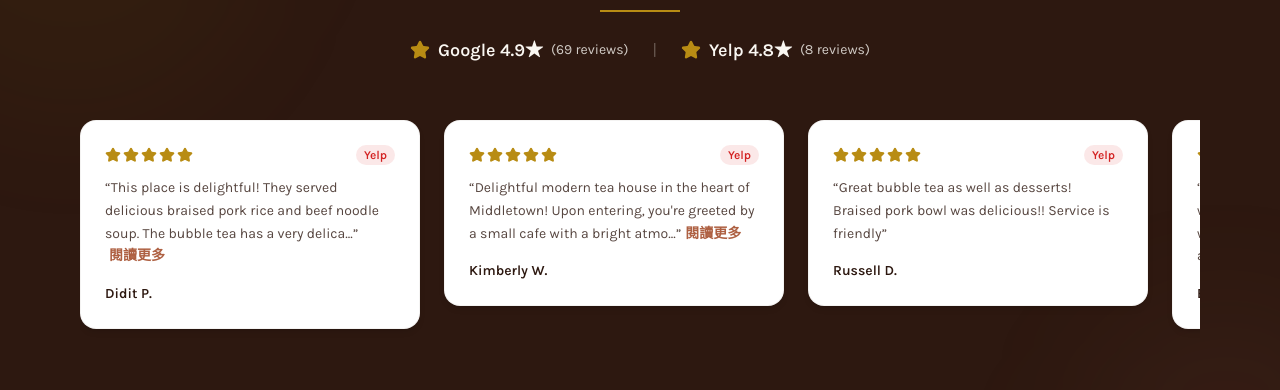
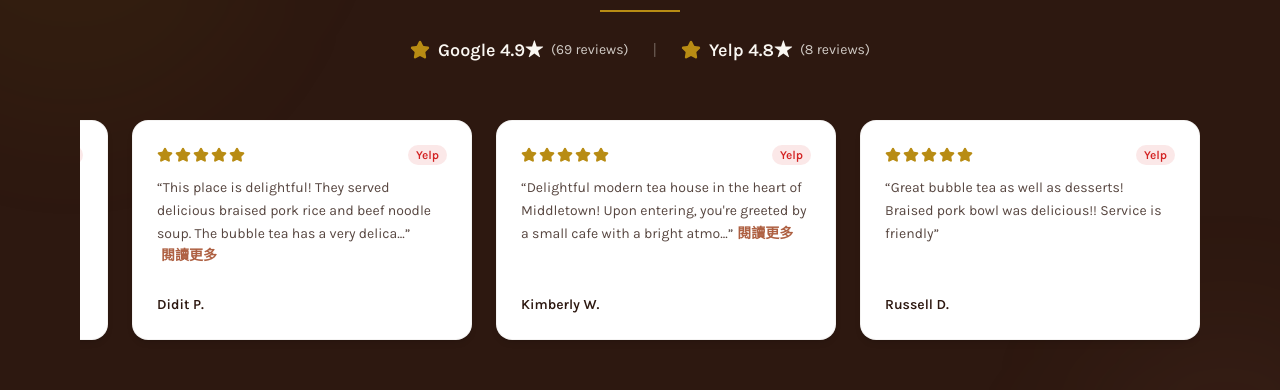
Before and after one commit to lunhsiangyuan/taiwanway, a Next.js app: page / in a window 1280 px wide. Shown: the part 2840-3230 px from the top of the page. Built offline with nearby package versions, Linux system fonts and the light colour scheme; no server answers.

Commit message:
fix: 移除 4 星評論 + 統一評論卡片高度
- 移除 Eve M. 和 Ming W. 的 4 星評論，只保留 5 星好評
- 卡片加 min-h-[220px] 確保所有卡片等高

Co-Authored-By: Claude Opus 4.6 (1M context) <noreply@anthropic.com>

```diff
--- a/components/testimonials.tsx
+++ b/components/testimonials.tsx
@@ -34,18 +34,6 @@ const reviews: Review[] = [
     name: 'Russell D.',
     rating: 5,
     text: 'Great bubble tea as well as desserts! Braised pork bowl was delicious!! Service is friendly',
-    source: 'Yelp',
-  },
-  {
-    name: 'Eve M.',
-    rating: 4,
-    text: "It's a very cute and open place. Very welcoming! The staff and service was wonderful! I did get an iced matcha latte and a matcha pana cotta that was really good.",
-    source: 'Yelp',
-  },
-  {
-    name: 'Ming W.',
-    rating: 4,
-    text: 'Delicious dessert and boba tea. Not too sweet. The prices are reasonable. Interesting selections on imported snacks as well.',
     source: 'Yelp',
   },
 ]
@@ -96,7 +84,7 @@ function ReviewCard({
 
   return (
     <div
-      className="flex-shrink-0 w-[300px] sm:w-[340px] bg-white rounded-2xl p-6 shadow-md
+      className="flex-shrink-0 w-[300px] sm:w-[340px] min-h-[220px] bg-white rounded-2xl p-6 shadow-md
                  border border-[#2D1810]/5 flex flex-col justify-between
                  hover:shadow-lg transition-shadow duration-300"
     >
```
